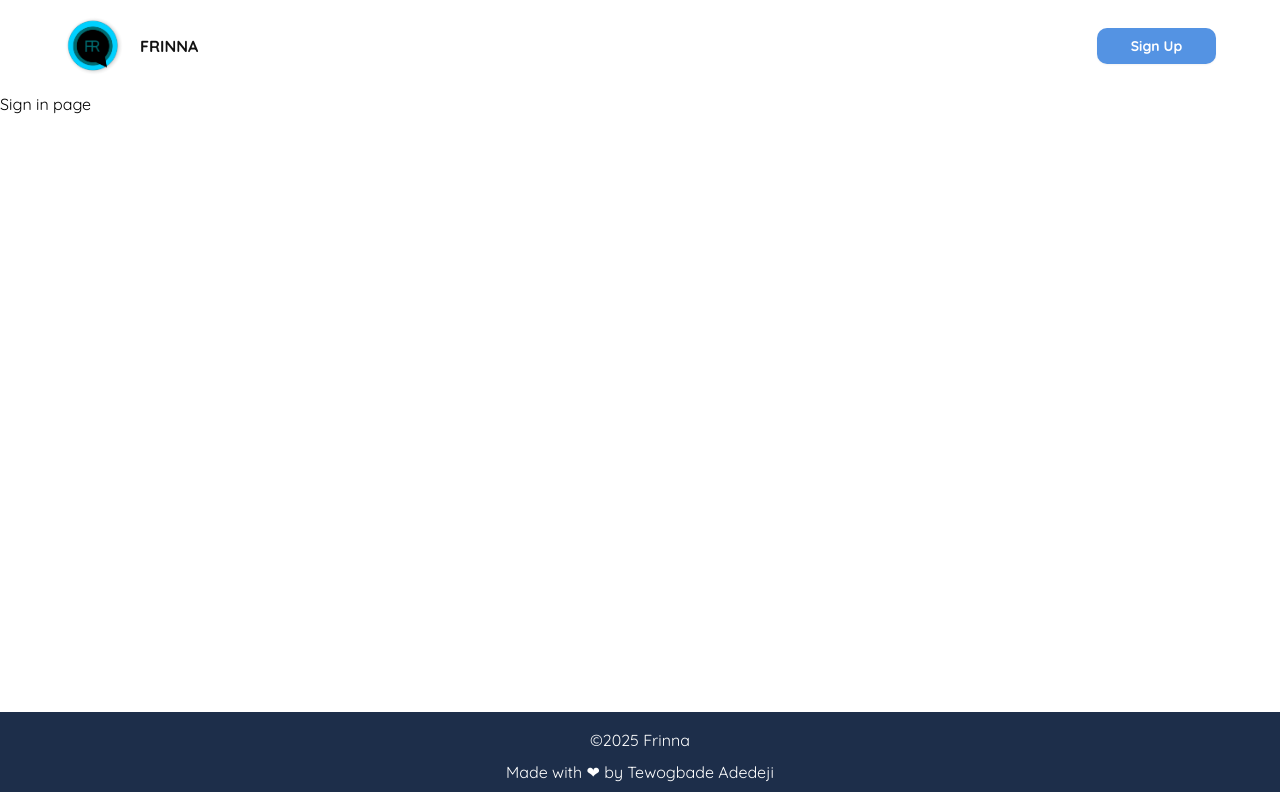
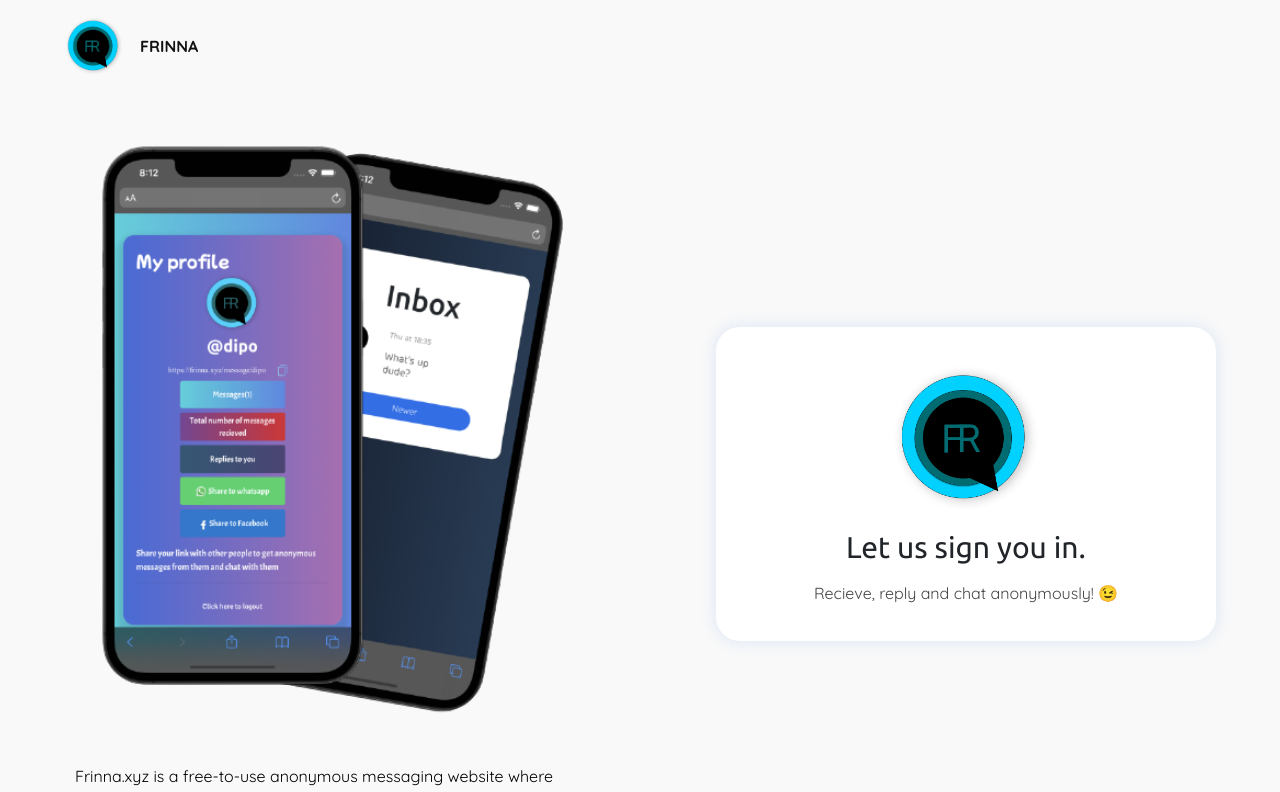
Before and after one commit to DevAdedeji/frinna, a React (Vite) app: page /auth/signin in a window 1280 px wide. Shown: the top 792 px of the page. Built offline with nearby package versions, Linux system fonts and the light colour scheme.

Commit message:
Uninstalled shadcn and build custom components

```diff
--- a/package.json
+++ b/package.json
@@ -10,7 +10,6 @@
     "preview": "vite preview"
   },
   "dependencies": {
-    "@radix-ui/react-slot": "^1.2.3",
     "@tailwindcss/vite": "^4.1.11",
     "class-variance-authority": "^0.7.1",
     "clsx": "^2.1.1",
@@ -19,7 +18,6 @@
     "react-dom": "^19.1.0",
     "react-router-dom": "^7.7.1",
     "tailwind-merge": "^3.3.1",
-    "tailwindcss": "^4.1.11",
     "zustand": "^5.0.7"
   },
   "devDependencies": {
@@ -28,10 +26,13 @@
     "@types/react": "^19.1.8",
     "@types/react-dom": "^19.1.6",
     "@vitejs/plugin-react": "^4.6.0",
+    "autoprefixer": "^10.4.21",
     "eslint": "^9.30.1",
     "eslint-plugin-react-hooks": "^5.2.0",
     "eslint-plugin-react-refresh": "^0.4.20",
     "globals": "^16.3.0",
+    "postcss": "^8.5.6",
+    "tailwindcss": "^4.1.11",
     "tw-animate-css": "^1.3.6",
     "typescript": "~5.8.3",
     "typescript-eslint": "^8.35.1",
--- /dev/null
+++ b/postcss.config.js
@@ -0,0 +1,6 @@
+export default {
+    plugins: {
+        tailwindcss: {},
+        autoprefixer: {},
+    },
+}
--- a/src/components/Footer.tsx
+++ b/src/components/Footer.tsx
@@ -1,7 +1,7 @@
 const Footer = () => {
     const year = new Date().getFullYear();
     return (
-        <footer className="bg-[var(--secondary)] min-h-[60px] py-4 flex flex-col gap-2 items-center justify-center text-center text-[var(--foreground)]">
+        <footer className="bg-midnight min-h-[60px] py-4 flex flex-col gap-2 items-center justify-center text-center text-white">
             <p>©{year} Frinna</p>
             <p>Made with ❤ by Tewogbade Adedeji</p>
         </footer>
--- a/src/components/Header.tsx
+++ b/src/components/Header.tsx
@@ -1,4 +1,3 @@
-import { Button } from "./ui/button";
 import { NavLink } from "react-router-dom";
 
 const Header = () => {
@@ -7,13 +6,13 @@ const Header = () => {
             <nav className="w-[90%] mx-auto flex items-center justify-between py-4">
                 <div className="flex items-center gap-4">
                     <img src="/images/logo.png" className="size-[60px] object-cover" />
-                    <p className="text-[var(--background)] uppercase font-bold">FRINNA</p>
+                    <p className="text-charcoal uppercase font-bold">FRINNA</p>
                 </div>
-                <div>
-                    <Button size={"sm"} className="w-[119px] !text-[var(--foreground)] text-sm font-bold" asChild>
+                {/* <div>
+                    <Button size={"sm"} className="w-[119px] text-sm font-bold text-[var(--foreground)]" asChild>
                         <NavLink to="/auth/signup">Sign Up</NavLink>
                     </Button>
-                </div>
+                </div> */}
             </nav>
         </header>
     )
--- a/src/components/ui/button.tsx
+++ /dev/null
@@ -1,59 +0,0 @@
-import * as React from "react"
-import { Slot } from "@radix-ui/react-slot"
-import { cva, type VariantProps } from "class-variance-authority"
-
-import { cn } from "@/lib/utils"
-
-const buttonVariants = cva(
-  "inline-flex items-center justify-center gap-2 whitespace-nowrap rounded-md text-sm font-medium transition-all disabled:pointer-events-none disabled:opacity-50 [&_svg]:pointer-events-none [&_svg:not([class*='size-'])]:size-4 shrink-0 [&_svg]:shrink-0 outline-none focus-visible:border-ring focus-visible:ring-ring/50 focus-visible:ring-[3px] aria-invalid:ring-destructive/20 dark:aria-invalid:ring-destructive/40 aria-invalid:border-destructive",
-  {
-    variants: {
-      variant: {
-        default:
-          "bg-primary text-primary-foreground shadow-xs hover:bg-primary/90",
-        destructive:
-          "bg-destructive text-white shadow-xs hover:bg-destructive/90 focus-visible:ring-destructive/20 dark:focus-visible:ring-destructive/40 dark:bg-destructive/60",
-        outline:
-          "border bg-background shadow-xs hover:bg-accent hover:text-accent-foreground dark:bg-input/30 dark:border-input dark:hover:bg-input/50",
-        secondary:
-          "bg-secondary text-secondary-foreground shadow-xs hover:bg-secondary/80",
-        ghost:
-          "hover:bg-accent hover:text-accent-foreground dark:hover:bg-accent/50",
-        link: "text-primary underline-offset-4 hover:underline",
-      },
-      size: {
-        default: "h-9 px-4 py-2 has-[>svg]:px-3",
-        sm: "h-[36px] rounded-[10px] gap-1.5 px-3 has-[>svg]:px-2.5",
-        lg: "h-[54px] rounded-[5px] px-6 has-[>svg]:px-4",
-        icon: "size-9",
-      },
-    },
-    defaultVariants: {
-      variant: "default",
-      size: "default",
-    },
-  }
-)
-
-function Button({
-  className,
-  variant,
-  size,
-  asChild = false,
-  ...props
-}: React.ComponentProps<"button"> &
-  VariantProps<typeof buttonVariants> & {
-    asChild?: boolean
-  }) {
-  const Comp = asChild ? Slot : "button"
-
-  return (
-    <Comp
-      data-slot="button"
-      className={cn(buttonVariants({ variant, size, className }))}
-      {...props}
-    />
-  )
-}
-
-export { Button, buttonVariants }
--- a/src/index.css
+++ b/src/index.css
@@ -1,82 +1,28 @@
 @import url('https://fonts.googleapis.com/css2?family=Quicksand:wght@300..700&display=swap');
+@import url('https://fonts.googleapis.com/css2?family=Ubuntu:ital,wght@0,300;0,400;0,500;0,700;1,300;1,400;1,500;1,700&display=swap');
 @import "tailwindcss";
-@import "tw-animate-css";
-
-@custom-variant dark (&:is(.dark *));
 
 :root {
   font-family: "Quicksand", sans-serif;
   line-height: 1.5;
   font-weight: 400;
-  --background: #121212;
-  --foreground: #FFFFFF;
-  --card: oklch(0.205 0 0);
-  --card-foreground: #FFFFFF;
-  --popover: oklch(0.205 0 0);
-  --popover-foreground: #FFFFFF;
-  --primary: #5493E3;
-  --primary-foreground: oklch(0.205 0 0);
-  --secondary: #1D2E4A;
-  --secondary-foreground: #FFFFFF;
-  --muted: #1D2E4A;
-  --muted-foreground: oklch(0.708 0 0);
-  --accent: #1D2E4A;
-  --accent-foreground: #FFFFFF;
-  --destructive: oklch(0.704 0.191 22.216);
-  --border: oklch(1 0 0 / 10%);
-  --input: oklch(1 0 0 / 15%);
-  --ring: oklch(0.556 0 0);
-  --chart-1: oklch(0.488 0.243 264.376);
-  --chart-2: oklch(0.696 0.17 162.48);
-  --chart-3: oklch(0.769 0.188 70.08);
-  --chart-4: oklch(0.627 0.265 303.9);
-  --chart-5: oklch(0.645 0.246 16.439);
-  --sidebar: oklch(0.205 0 0);
-  --sidebar-foreground: #FFFFFF;
-  --sidebar-primary: oklch(0.488 0.243 264.376);
-  --sidebar-primary-foreground: #FFFFFF;
-  --sidebar-accent: #1D2E4A;
-  --sidebar-accent-foreground: #FFFFFF;
-  --sidebar-border: oklch(1 0 0 / 10%);
-  --sidebar-ring: oklch(0.556 0 0);
 }
 
 
+@theme {
+  --color-charcoal: #121212;
+  --color-white: #ffffff;
+  --color-sky-blue: #5493E3;
+  --color-midnight: #1D2E4A;
+  --color-graphite: #212529;
+  --color-stone: #464343;
+  --color-background: #f9f9f9
+}
 
-@theme inline {
-  --radius-sm: calc(var(--radius) - 4px);
-  --radius-md: calc(var(--radius) - 2px);
-  --radius-lg: var(--radius);
-  --radius-xl: calc(var(--radius) + 4px);
-  --color-background: var(--background);
-  --color-foreground: var(--foreground);
-  --color-card: var(--card);
-  --color-card-foreground: var(--card-foreground);
-  --color-popover: var(--popover);
-  --color-popover-foreground: var(--popover-foreground);
-  --color-primary: var(--primary);
-  --color-primary-foreground: var(--primary-foreground);
-  --color-secondary: var(--secondary);
-  --color-secondary-foreground: var(--secondary-foreground);
-  --color-muted: var(--muted);
-  --color-muted-foreground: var(--muted-foreground);
-  --color-accent: var(--accent);
-  --color-accent-foreground: var(--accent-foreground);
-  --color-destructive: var(--destructive);
-  --color-border: var(--border);
-  --color-input: var(--input);
-  --color-ring: var(--ring);
-  --color-chart-1: var(--chart-1);
-  --color-chart-2: var(--chart-2);
-  --color-chart-3: var(--chart-3);
-  --color-chart-4: var(--chart-4);
-  --color-chart-5: var(--chart-5);
-  --color-sidebar: var(--sidebar);
-  --color-sidebar-foreground: var(--sidebar-foreground);
-  --color-sidebar-primary: var(--sidebar-primary);
-  --color-sidebar-primary-foreground: var(--sidebar-primary-foreground);
-  --color-sidebar-accent: var(--sidebar-accent);
-  --color-sidebar-accent-foreground: var(--sidebar-accent-foreground);
-  --color-sidebar-border: var(--sidebar-border);
-  --color-sidebar-ring: var(--sidebar-ring);
+.custom-shadow {
+  box-shadow: 0px 0px 15px 2px #5493E326;
 }
+
+.ubuntu-font {
+  font-family: "Ubuntu", sans-serif;
+}
--- a/src/layouts/auth.tsx
+++ b/src/layouts/auth.tsx
@@ -3,9 +3,9 @@ import Header from "@/components/Header";
 import Footer from "@/components/Footer";
 const AuthLayout = () => {
     return (
-        <main className="flex flex-col w-full min-h-screen">
+        <main className="flex flex-col w-full min-h-screen bg-background">
             <Header />
-            <div className="flex-grow">
+            <div className="flex-grow py-10 w-[90%] mx-auto">
                 <Outlet />
             </div>
             <Footer />
--- a/src/pages/signin.tsx
+++ b/src/pages/signin.tsx
@@ -1,7 +1,15 @@
 const SignInPage = () => {
     return (
-        <div>
-            Sign in page
+        <div className="flex items-center justify-between">
+            <div className="flex flex-col gap-8 w-[500px]">
+                <img src="/images/mockup.png" className="h-[600px] w-full object-contain" alt="mockup" />
+                <p className="text-base text-center">Frinna.xyz is a free-to-use anonymous messaging website where you can register, login, share your link, get messages and continue chatting with your anonymous friend.</p>
+            </div>
+            <div className="w-[500px] bg-white custom-shadow rounded-3xl py-9 flex flex-col gap-4 items-center justify-center">
+                <img src="/images/logo.png" className="size-[150px] object-cover" />
+                <p className="text-graphite text-3xl text-center ubuntu-font">Let us sign you in.</p>
+                <p className="text-stone">Recieve, reply and chat anonymously! 😉</p>
+            </div>
         </div>
     )
 }
```
Also changed, not shown: components.json (deleted), public/images/mockup.png (added), 1 other file (tests, documents, lock files or other folders).
